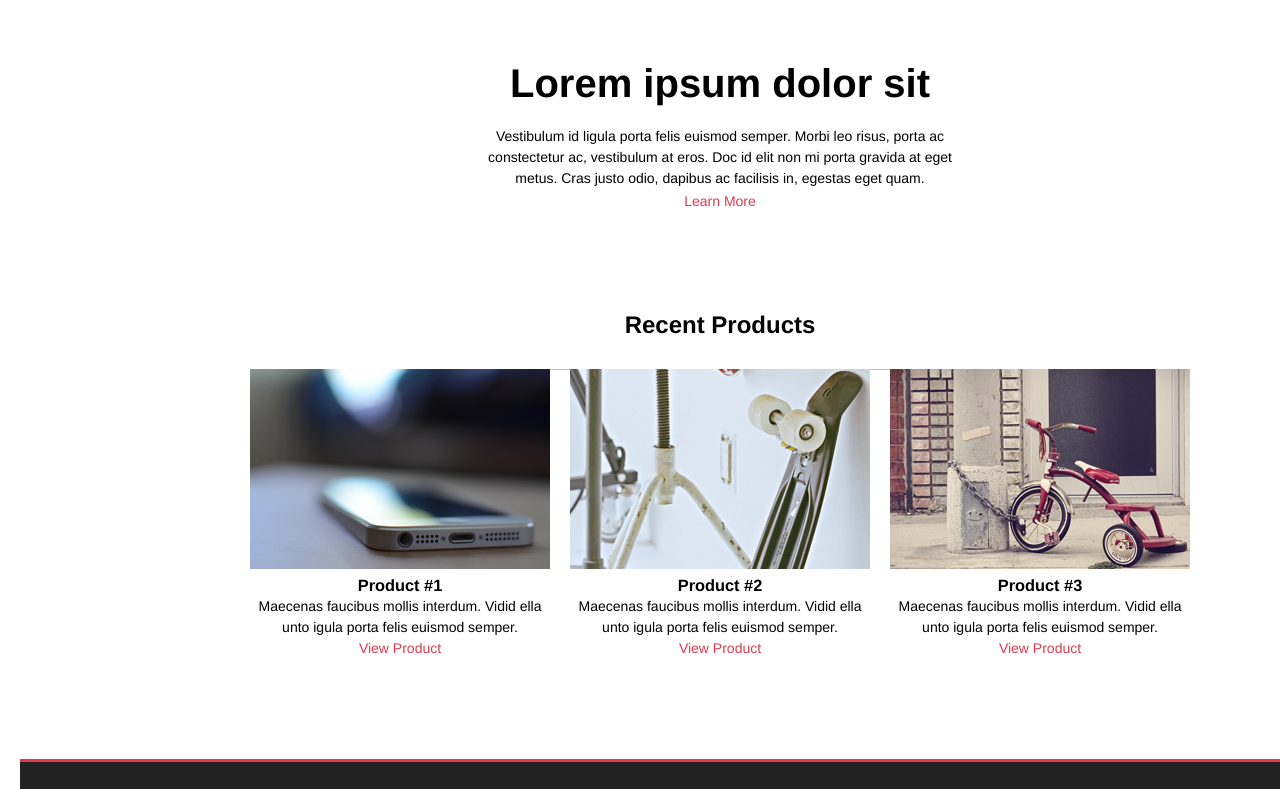
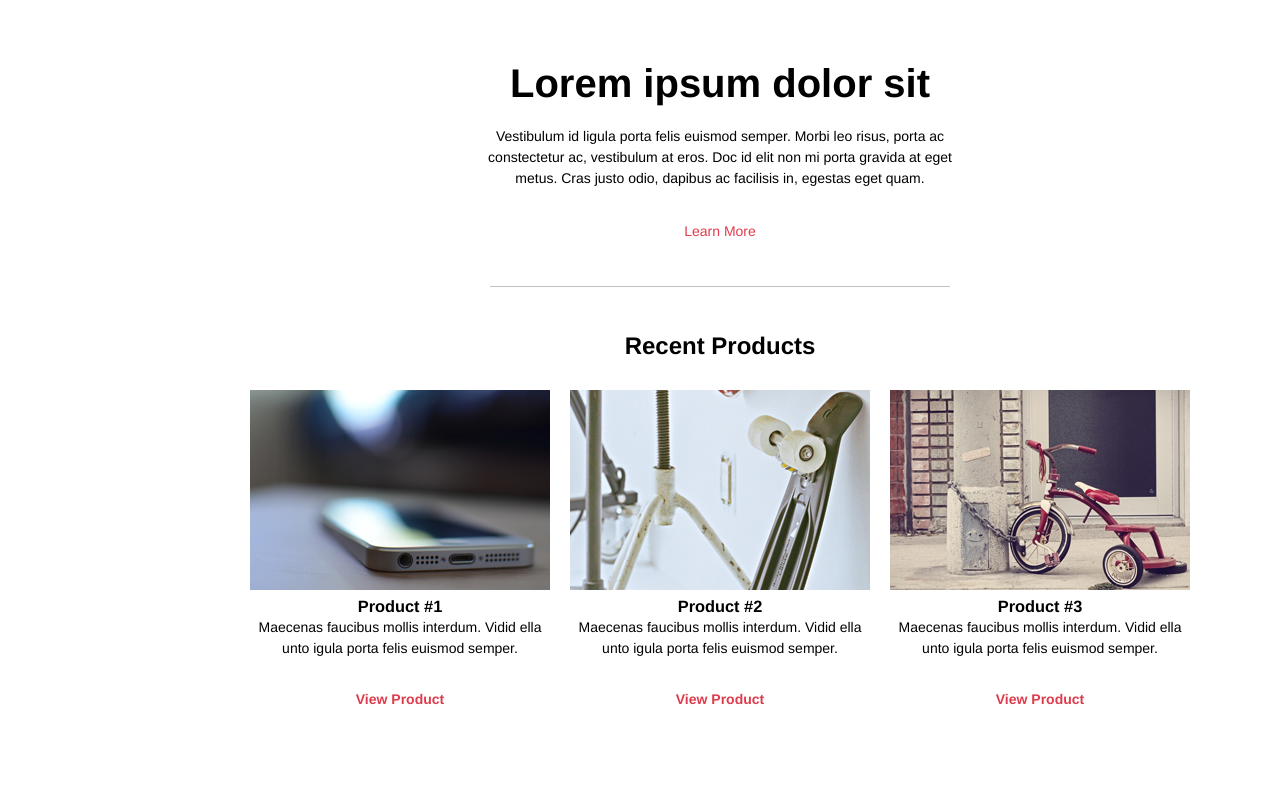
Before and after one commit to hwo190/hwo190.github.com, a plain HTML site: page assignment1/index.html in a window 1280 px wide. Shown: the part 751-1540 px from the top of the page. Drawn offline with Linux system fonts and the light colour scheme.

Commit message:
FINALFIXFORREAL

```diff
--- a/assignment1/files/css/styles.css
+++ b/assignment1/files/css/styles.css
@@ -47,14 +47,13 @@ header {
 }
 
 a, a:visited {
-  color: #df3b4d;
+  color: #000000;
   text-decoration: none;
   cursor: pointer !important;
 }
 
 a:hover {
-  color: #000000;
-  text-decoration: underline;
+  color: #df3b4d;
 }
 
 body {
@@ -86,6 +85,7 @@ h1{
 	font-family: helvetica, arial, sans-serif;
 	line-height: 21px;
 	text-align: center;
+	padding-bottom: 30px;
 }
 
 #lorem a {
@@ -93,14 +93,19 @@ h1{
 	font-size: 14px;
 	font-family: helvetica, arial, sans-serif;
 	color: #df3b4d;
+	padding-bottom: 45px;
+}
+
+#grayline {
+	width:460px;
+	margin: 45px auto 45px auto;
+	border-bottom: 1px solid #c0c0c0;
 }
 
 #recent {
-	padding-top: 100px;
 	padding-bottom: 30px;
 	width: 940px;
 	margin: 0 auto;
-	border-bottom: 1px solid #c0c0c0;
 }
 
 
@@ -117,7 +122,6 @@ h4 {
 	line-height: 21px;
 	margin-right: 20px;
 	margin-top: 30px;
-	padding-bottom: 100px;
 }
 
 #product.tricycle {
@@ -125,15 +129,20 @@ h4 {
 
 }
 
+#product p {
+	padding-bottom: 30px;
+}
 
-
+#product a {
+	font-weight: bold;
+	color: #df3b4d;
+}
 
 #logo2 {
 	border-top: solid 3px #df3b4d;
 	background-color: #222222;
 	width: 100%;
 	height: 200px;
-	margin-top: 100px;
 	margin-bottom:200px;
 	padding-top: 60px;
 	clear: both;
--- a/assignment1/index.html
+++ b/assignment1/index.html
@@ -35,6 +35,9 @@
 			<a href=''>Learn More</a>
 				</div>
 
+			<div id="grayline">
+			</div>
+
 			<div id="recent">
 			<h2>Recent Products</h2>
 
@@ -62,6 +65,7 @@
 				<a href=''>View Product</a>
 			</div>
 		</div>
+	</div>
 
 		<div class="bottom">
 			<div id="logo2">
```
